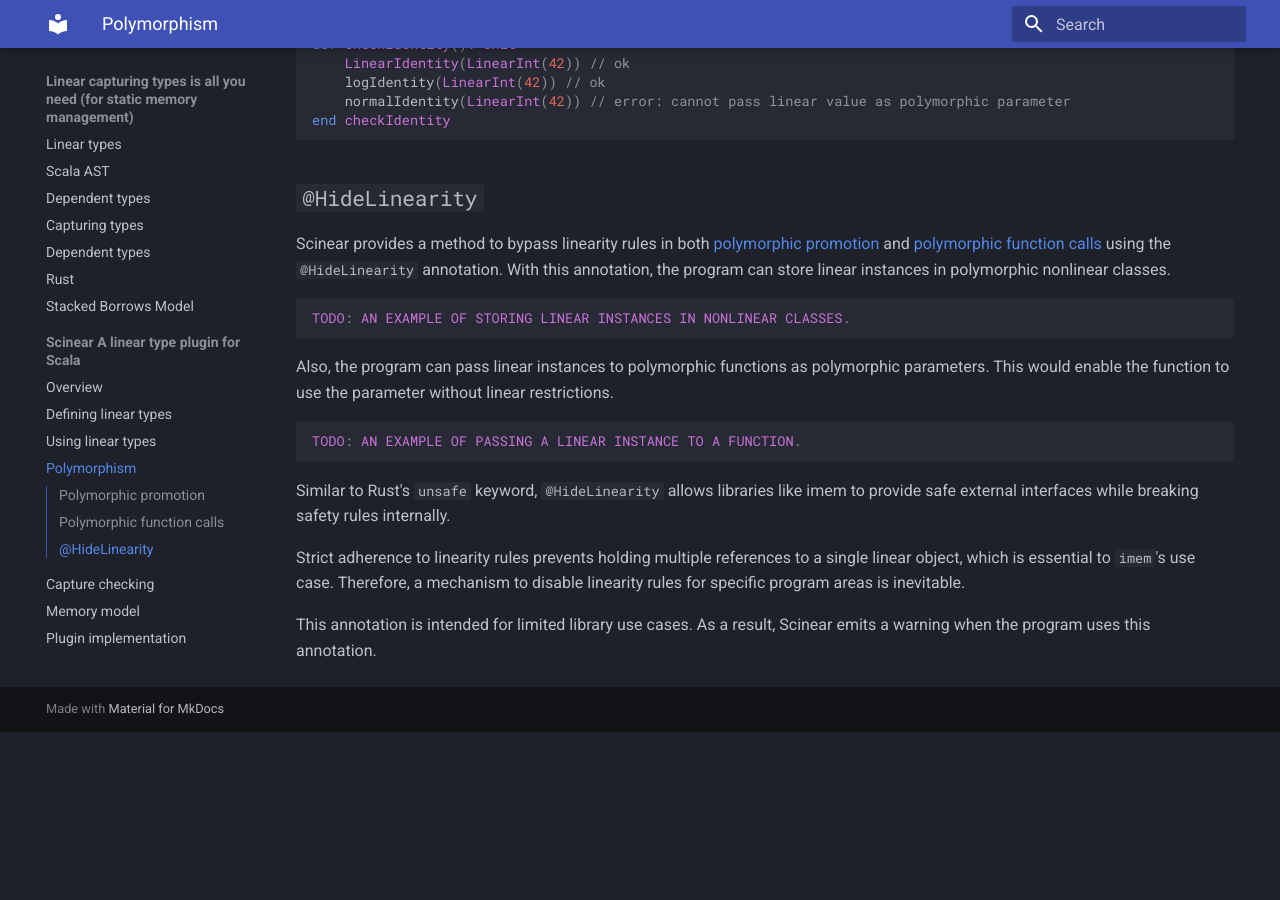
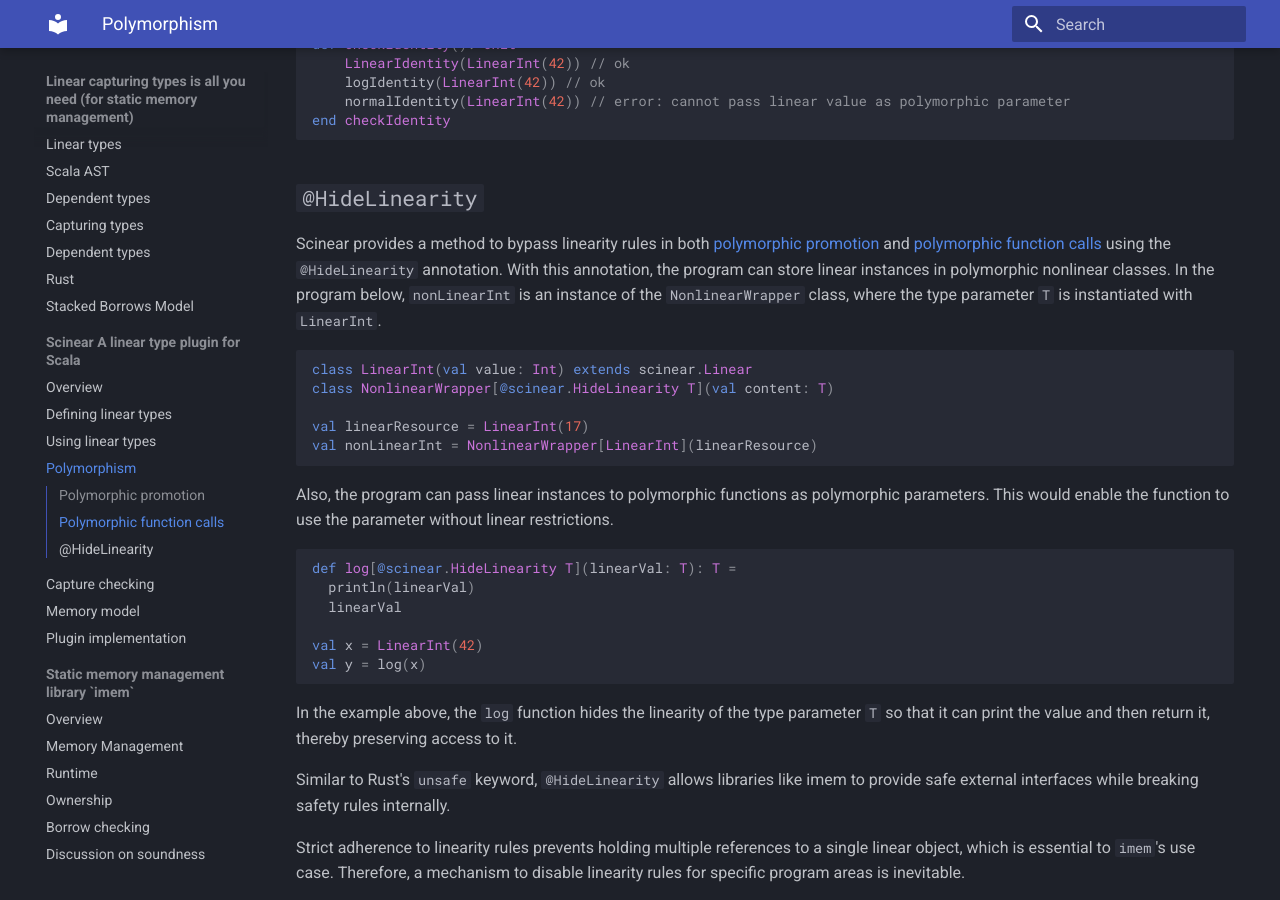
Before and after one commit to amsen20/masters-thesis, an MkDocs documentation site: the page built from docs/scinear/polymorphism.md, in a window 1280 px wide and 900 px high, scrolled down 2066 px. Built offline with MkDocs 1.6.1 and Material for MkDocs 9.7.7, drawn with Linux system fonts in a browser that asks for light colours; before the commit the page ends 2798 px from its top, so only the background shows below that.

Commit message:
Add Scinear codeblocks

````diff
--- a/docs/scinear/polymorphism.md
+++ b/docs/scinear/polymorphism.md
@@ -98,14 +98,30 @@ end checkIdentity
 
 Scinear provides a method to bypass linearity rules in both [polymorphic promotion](#polymorphic-promotion) and [polymorphic function calls](#polymorphic-function-calls) using the `@HideLinearity` annotation.
 With this annotation, the program can store linear instances in polymorphic nonlinear classes.
+In the program below, `nonLinearInt` is an instance of the `NonlinearWrapper` class, where the type parameter `T` is instantiated with `LinearInt`.
+
 ```Scala
-TODO: AN EXAMPLE OF STORING LINEAR INSTANCES IN NONLINEAR CLASSES.
+class LinearInt(val value: Int) extends scinear.Linear
+class NonlinearWrapper[@scinear.HideLinearity T](val content: T)
+
+val linearResource = LinearInt(17)
+val nonLinearInt = NonlinearWrapper[LinearInt](linearResource)
 ```
+
 Also, the program can pass linear instances to polymorphic functions as polymorphic parameters.
 This would enable the function to use the parameter without linear restrictions.
+
 ```Scala
-TODO: AN EXAMPLE OF PASSING A LINEAR INSTANCE TO A FUNCTION.
+def log[@scinear.HideLinearity T](linearVal: T): T =
+  println(linearVal)
+  linearVal
+
+val x = LinearInt(42)
+val y = log(x)
 ```
+
+In the example above, the `log` function hides the linearity of the type parameter `T` so that it can print the value and then return it, thereby preserving access to it.
+
 Similar to Rust's `unsafe` keyword, `@HideLinearity` allows libraries like imem to provide safe external interfaces while breaking safety rules internally.
 
 Strict adherence to linearity rules prevents holding multiple references to a single linear object, which is essential to `imem`'s use case.
````
